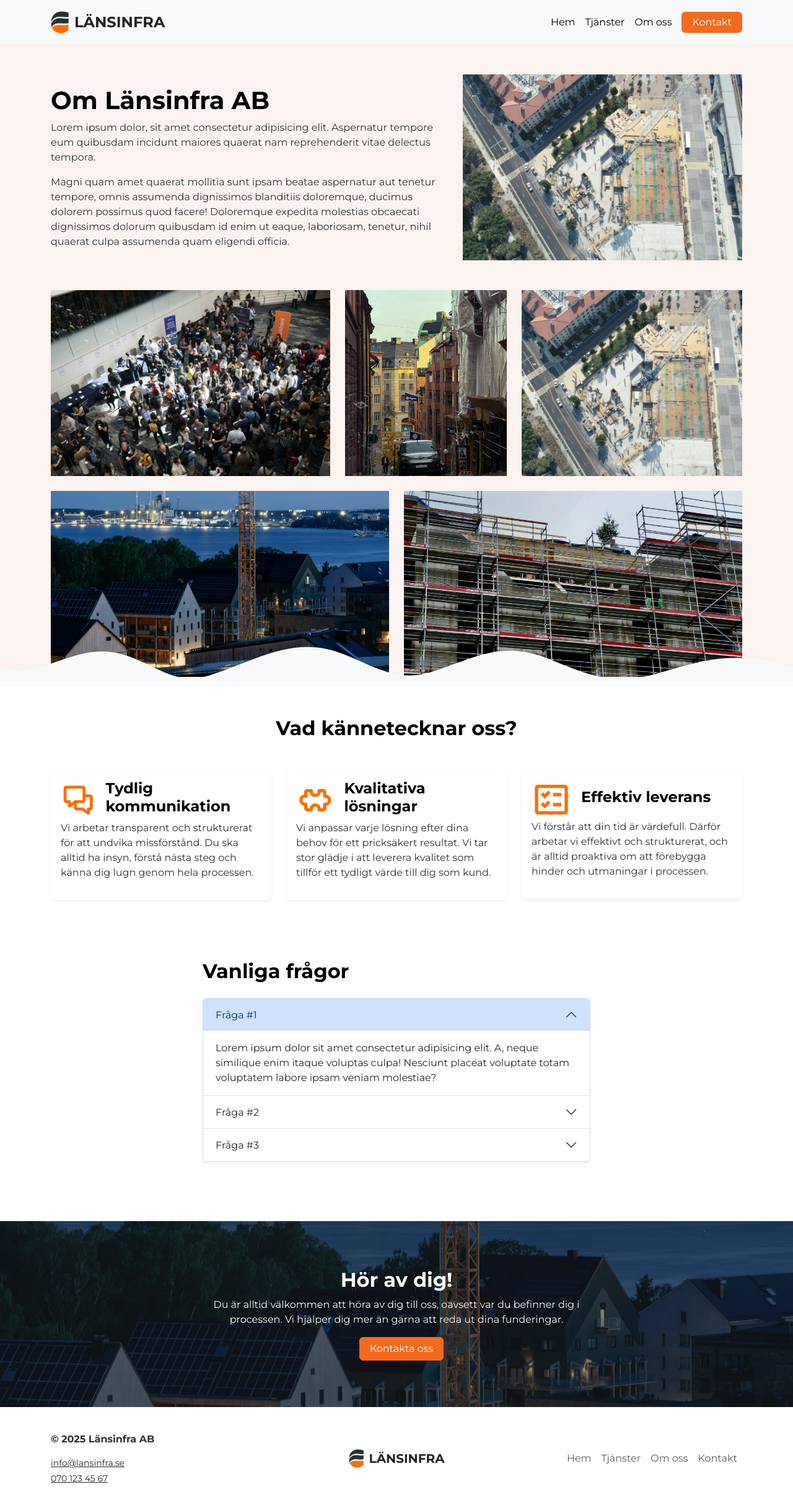
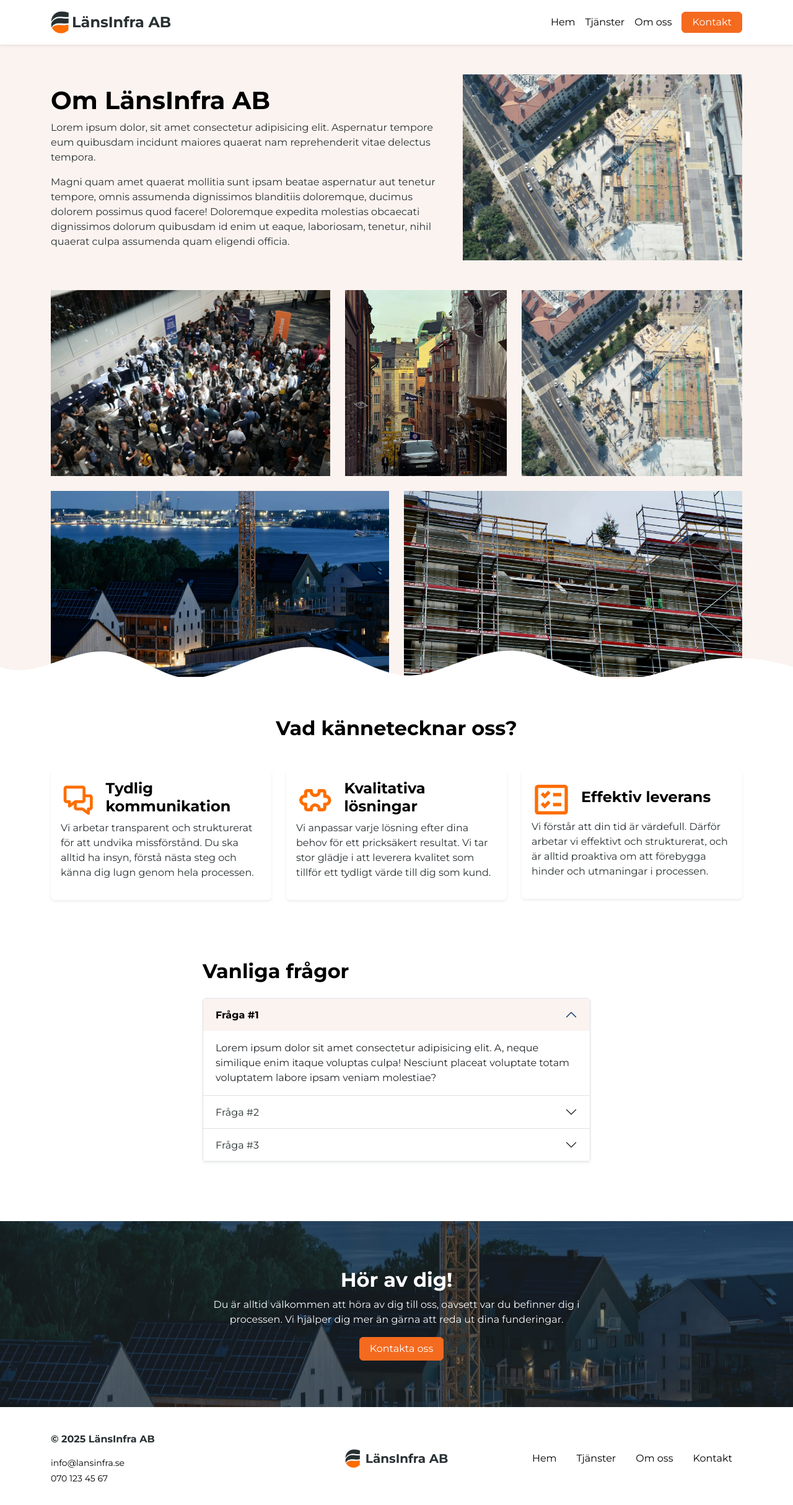
Before and after one commit to bollare/lansinfra, a Next.js app: page /om-oss in a window 1280 px wide. Shown: the top 2428 px of the page at 62% size. Built offline with nearby package versions, Linux system fonts and the light colour scheme.

Commit message:
småändringar

```diff
--- a/src/app/components/footer.tsx
+++ b/src/app/components/footer.tsx
@@ -7,37 +7,37 @@ export default function Footer() {
       <footer className="d-flex flex-wrap justify-content-between align-items-center py-3 my-4">
         <div className='col-md-4 mb-0 d-flex flex-column'>
           <p className="fw-bold">
-            © 2025 Länsinfra AB
+            © 2025 LänsInfra AB
           </p>
-          <a className='mb-1 link-dark fs-sm' href="mailto:info@länsinfra.se">info@lansinfra.se</a>
-          <a className='link-dark fs-sm' href="tel:0701234567">070 123 45 67</a>
+          <a className='mb-1 nav-link fs-sm' href="mailto:info@länsinfra.se">info@lansinfra.se</a>
+          <a className='nav-link fs-sm' href="tel:0701234567">070 123 45 67</a>
         </div>
 
         <div className='d-flex align-items-center'>
           <Image className='me-2' src="/images/lansinfra-logo-icon.png" height={30} width={25} alt="" />
-          <div className='fw-bold text-uppercase mt-1' style={{lineHeight:"13px", fontSize:"10px"}}>
-            <span className='fs-5 text-dark'>Länsinfra</span>
+          <div className='fw-bold mt-1' style={{lineHeight:"13px", fontSize:"10px"}}>
+            <span className='fs-5 text-dark'>LänsInfra AB</span>
           </div>
         </div>
 
         <ul  className="nav col-md-4 justify-content-end">
           <li  className="nav-item">
-            <a href="/" className="nav-link px-2 text-body-secondary">
+            <a href="/" className="nav-link">
               Hem
             </a>
           </li>
           <li  className="nav-item">
-            <a href="/tjanster"  className="nav-link px-2 text-body-secondary">
+            <a href="/tjanster"  className="nav-link">
               Tjänster
             </a>
           </li>
           <li  className="nav-item">
-            <a href="/om-oss"  className="nav-link px-2 text-body-secondary">
+            <a href="/om-oss"  className="nav-link">
               Om oss
             </a>
           </li>
           <li  className="nav-item">
-            <a href="/kontakt"  className="nav-link px-2 text-body-secondary">
+            <a href="/kontakt"  className="nav-link">
               Kontakt
             </a>
           </li>
--- a/src/app/components/navbar.tsx
+++ b/src/app/components/navbar.tsx
@@ -3,12 +3,12 @@ import Image from 'next/image'
 
 export default function Navbar() {
   return (
-      <nav className="navbar navbar-expand-lg bg-body-tertiary sticky-top">
+      <nav className="navbar navbar-expand-lg bg-body-tertiary sticky-top bg-white shadow-sm" style={{zIndex:"9999"}}>
         <div className="container py-2">
           <div className='d-flex align-items-center'>
-            <Image className='me-2' src="/images/lansinfra-logo-icon.png" height={36} width={30} alt="" />
-            <div className='fw-bold text-uppercase mt-1' style={{lineHeight:"13px", fontSize:"10px"}}>
-              <span className='fs-4 text-dark'>Länsinfra</span>
+            <Image className='me-1' src="/images/lansinfra-logo-icon.png" height={36} width={30} alt="" />
+            <div className='fw-bold mt-1' style={{lineHeight:"13px", fontSize:"10px"}}>
+              <span className='fs-4 text-dark'>LänsInfra AB</span>
             </div>
           </div>
           <button className="navbar-toggler" type="button" data-bs-toggle="collapse" data-bs-target="#navbarSupportedContent" aria-controls="navbarSupportedContent" aria-expanded="false" aria-label="Toggle navigation">
@@ -17,13 +17,13 @@ export default function Navbar() {
           <div className="collapse navbar-collapse" id="navbarSupportedContent">
             <ul className="navbar-nav ms-auto mb-2 mb-lg-0">
               <li className="nav-item">
-                <a className="nav-link" aria-current="page" href="/">Hem</a>
+                <a className="nav-link" href="/">Hem</a>
               </li>
               <li className="nav-item">
-                <a className="nav-link" aria-current="page" href="/tjanster">Tjänster</a>
+                <a className="nav-link" href="/tjanster">Tjänster</a>
               </li>
               <li className="nav-item">
-                <a className="nav-link" aria-current="page" href="/om-oss">Om oss</a>
+                <a className="nav-link" href="/om-oss">Om oss</a>
               </li>
             </ul>
             <a className='btn btn-lansinfra-primary py-1 px-3 ms-2' href="/kontakt">Kontakt</a>
--- a/src/app/globals.css
+++ b/src/app/globals.css
@@ -1,6 +1,6 @@
 :root {
   --lansinfra-orange: #F46A1F;
-  --lansinfra-dark-gray: #2E3336;
+  --lansinfra-dark-gray: #293133;
   --lansinfra-light-gray: #D9D9D9;
   --lansinfra-secondary: #08515b;
   --lansinfra-secondary-rgb: 8, 81, 91;
@@ -88,12 +88,20 @@ h6 {
   font-size: 14px;
 }
 
+.bg-white {
+  background-color: #fff !important;
+}
+
 .bg-dark {
-  background-color: #1b1f25 !important;
+  background-color: #293133 !important;
+}
+
+.text-dark {
+  color: #293133 !important;
 }
 
 .btn-dark {
-  background-color: #1b1f25 !important;
+  background-color: #293133 !important;
 }
 
 .btn-dark:hover {
@@ -121,3 +129,27 @@ h6 {
   -webkit-text-stroke-width: 0.5px;
   -webkit-text-stroke-color:#da5e1c;
 }
+
+.accordion {
+  --bs-accordion-btn-focus-box-shadow: 0 0 0 0.15rem rgba(244, 106, 31, 0.25);
+}
+
+.accordion-button {
+  background-color: #fff;
+  color: #273030;
+}
+
+.accordion-button:hover {
+  background-color: rgba(244, 106, 31, 0.05);
+}
+
+.accordion-button:not(.collapsed) {
+  background-color: #fbf3f0;
+  color: #000000;
+  box-shadow: none;
+  font-weight: bold;
+}
+
+.accordion-button:focus {
+  border-color: #f46a1f;
+}
--- a/src/app/om-oss/page.tsx
+++ b/src/app/om-oss/page.tsx
@@ -11,7 +11,7 @@ export default function AboutPage() {
           <div className='container'>
             <div className='row align-items-center mb-5'>
               <div className='col-lg-7 mt-4 mt-lg-0'>
-                <h1 className='fs-1'>Om Länsinfra AB</h1>
+                <h1 className='fs-1'>Om LänsInfra AB</h1>
                 <p style={{maxWidth:"650px"}}>Lorem ipsum dolor, sit amet consectetur adipisicing elit. Aspernatur tempore eum quibusdam incidunt maiores quaerat nam reprehenderit vitae delectus tempora.</p>
                 <p className='mb-0' style={{maxWidth:"650px"}}>Magni quam amet quaerat mollitia sunt ipsam beatae aspernatur aut tenetur tempore, omnis assumenda dignissimos blanditiis doloremque, ducimus dolorem possimus quod facere! Doloremque expedita molestias obcaecati dignissimos dolorum quibusdam id enim ut eaque, laboriosam, tenetur, nihil quaerat culpa assumenda quam eligendi officia.</p>
               </div>
@@ -53,7 +53,7 @@ export default function AboutPage() {
                     L0,120
                     Z
                   "
-                  fill="#f8f9fa"
+                  fill="#ffffffff"
                 />
             </svg>
           </div>
```
Also changed, not shown: src/app/kontakt/page.tsx (+4 -9 lines), 1 other file (tests, documents, lock files or other folders).
